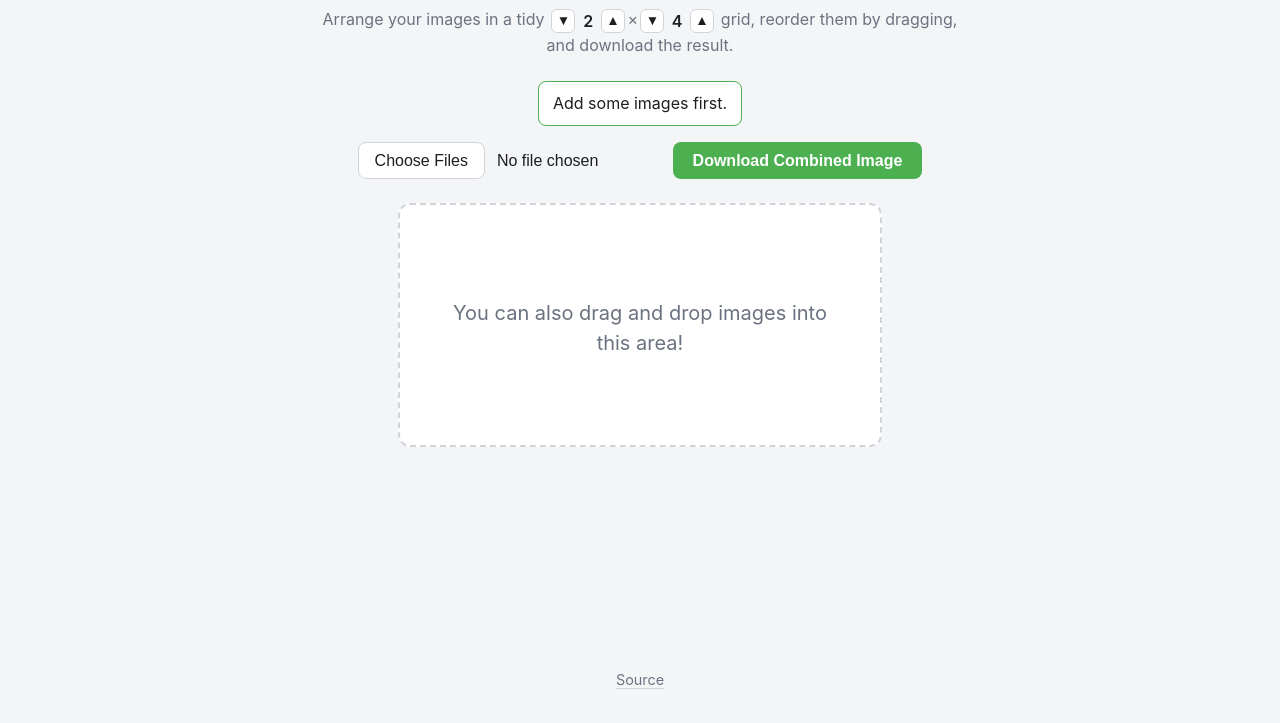
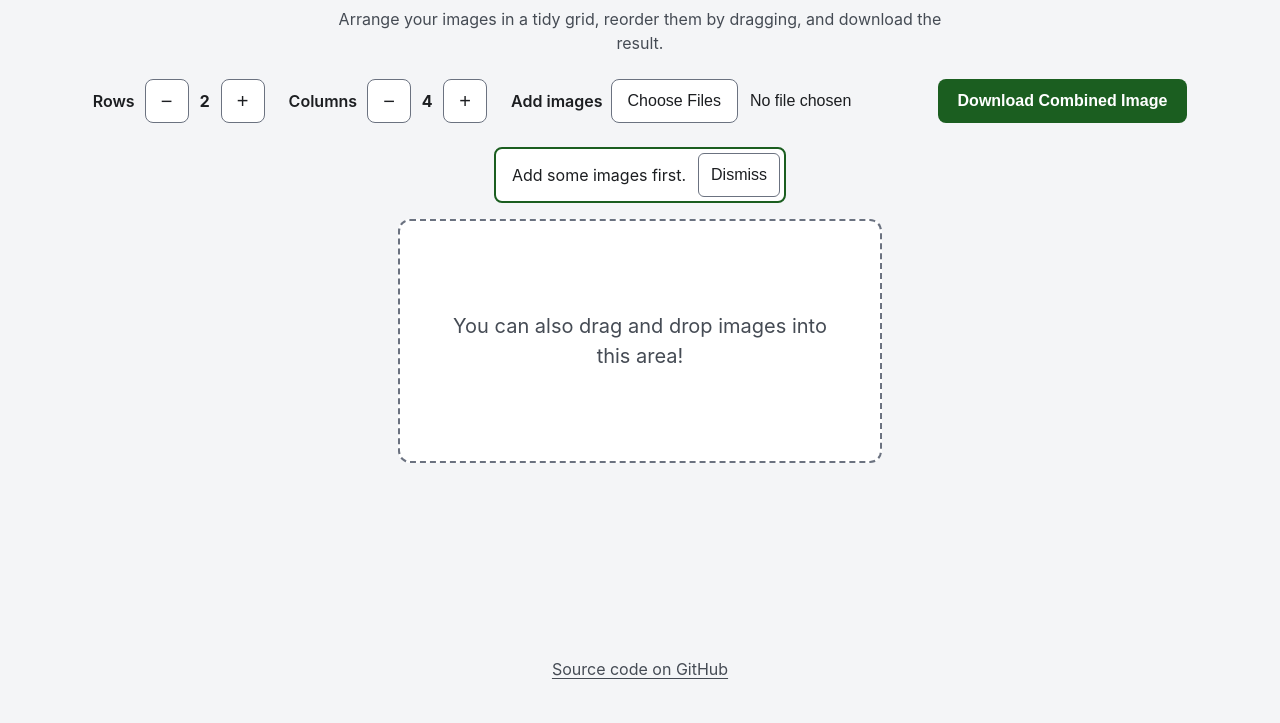
Before and after one commit to toabi/imagegrid, a website with bundled scripts: page public/index.html in a window 1280 px wide. Both pictures are taken after a click on the button "Download Combined Image". Shown: the part 77-800 px from the top of the page. Built offline with nearby package versions, Linux system fonts and the light colour scheme.

Commit message:
a11y: WCAG AAA contrast, focus, target size and timing (round 1)
- New colour tokens: text and button labels reach >= 7:1 and borders,
  focus ring and drop-zone outline >= 3:1 in light and dark mode
  (the download button was 2.8:1).
- One 3px focus ring for every control.
- Grid steppers move out of the sentence into a labelled toolbar with
  44x44 px buttons; they use aria-disabled at their limits so focus
  isn't lost. The file input gets a visible label; the footer link a
  44 px target. Preview cells never shrink below 44 px (the canvas
  scrolls in its own box instead).
- Notices stay until dismissed or replaced (no timeout) and are
  announced through an always-present live region; grid size changes
  and export progress are announced too.
- The download button stays focusable while exporting.
- Transitions only run without prefers-reduced-motion.
- Layout wraps at 320 px without horizontal page scrolling.

Co-Authored-By: Claude Opus 5.5 <noreply@anthropic.com>
Claude-Session: https://claude.ai/code/session_01AT2hgYpQMfNy2Y9z92JGHQ

```diff
--- a/public/index.html
+++ b/public/index.html
@@ -5,14 +5,24 @@
     <meta name="viewport" content="width=device-width, initial-scale=1.0">
     <title>Image Grid</title>
     <style>
+        /*
+         * Colour tokens. Pairs are chosen for WCAG AAA: text and button labels
+         * reach at least 7:1 against their background, and borders, focus
+         * rings and the drop-zone outline at least 3:1 (checked in both themes).
+         */
         :root {
+            color-scheme: light dark;
             --bg: #f4f5f7;
             --surface: #ffffff;
             --text: #1c1e21;
-            --muted: #6b7280;
-            --accent: #4caf50;
-            --accent-hover: #3d9140;
-            --border: #d1d5db;
+            --muted: #454b54;
+            --border: #6b7280;
+            --accent: #1b5e20;
+            --focus: #1d4ed8;
+            --button-bg: #1b5e20;
+            --button-bg-hover: #134517;
+            --button-fg: #ffffff;
+            --target-size: 44px;
         }
 
         @media (prefers-color-scheme: dark) {
@@ -20,10 +30,13 @@
                 --bg: #16181c;
                 --surface: #22262c;
                 --text: #e6e8eb;
-                --muted: #9aa0a6;
-                --accent: #4caf50;
-                --accent-hover: #5cbf60;
-                --border: #3a3f46;
+                --muted: #c3c8cf;
+                --border: #8a919c;
+                --accent: #81c784;
+                --focus: #93c5fd;
+                --button-bg: #a5d6a7;
+                --button-bg-hover: #c8e6c9;
+                --button-fg: #0b1f0c;
             }
         }
 
@@ -45,6 +58,12 @@
             min-height: 100vh;
         }
 
+        /* One clearly visible focus ring for every focusable control. */
+        :focus-visible {
+            outline: 3px solid var(--focus);
+            outline-offset: 2px;
+        }
+
         header {
             text-align: center;
             max-width: 640px;
@@ -63,60 +82,78 @@
             font-size: 1rem;
         }
 
-        .stepper {
-            display: inline-flex;
-            align-items: center;
-            gap: 0.25rem;
-            margin: 0 0.15rem;
-            vertical-align: middle;
-        }
-
-        .stepper button {
-            width: 1.5rem;
-            height: 1.5rem;
-            padding: 0;
-            line-height: 1;
-            font-size: 0.85rem;
-            color: var(--text);
-            background-color: var(--surface);
-            border: 1px solid var(--border);
-            border-radius: 6px;
-            cursor: pointer;
-            transition: background-color 0.2s ease, border-color 0.2s ease;
-        }
-
-        .stepper button:hover:not(:disabled) {
-            border-color: var(--accent);
-        }
-
-        .stepper button:disabled {
-            opacity: 0.4;
-            cursor: default;
-        }
-
-        .stepper .stepper-value {
-            min-width: 1.1rem;
-            text-align: center;
-            font-weight: 600;
-            color: var(--text);
-        }
-
         #toolbar-container {
             display: flex;
             flex-wrap: wrap;
             justify-content: center;
             align-items: center;
-            gap: 0.75rem;
+            gap: 0.75rem 1.5rem;
             margin: 0 0 1.5rem;
         }
 
+        .stepper {
+            display: inline-flex;
+            align-items: center;
+            gap: 0.375rem;
+        }
+
+        .stepper-label {
+            margin-right: 0.25rem;
+            font-weight: 600;
+        }
+
+        .stepper button {
+            width: var(--target-size);
+            height: var(--target-size);
+            padding: 0;
+            font-size: 1.25rem;
+            line-height: 1;
+            color: var(--text);
+            background-color: var(--surface);
+            border: 1px solid var(--border);
+            border-radius: 8px;
+            cursor: pointer;
+        }
+
+        .stepper button:hover:not([aria-disabled="true"]) {
+            border-color: var(--accent);
+        }
+
+        /* Kept focusable (aria-disabled, not disabled) so keyboard focus isn't
+           lost when a limit is reached; inactive controls are exempt from
+           contrast requirements. */
+        .stepper button[aria-disabled="true"] {
+            opacity: 0.45;
+            cursor: default;
+        }
+
+        .stepper-value {
+            min-width: 1.25rem;
+            text-align: center;
+            font-weight: 700;
+            font-variant-numeric: tabular-nums;
+        }
+
+        .file-field {
+            display: inline-flex;
+            flex-wrap: wrap;
+            justify-content: center;
+            align-items: center;
+            gap: 0.5rem;
+            max-width: 100%;
+            font-weight: 600;
+        }
+
         #fileInput {
+            max-width: 100%;
             font-size: 1rem;
+            font-weight: 400;
             color: var(--text);
         }
 
         #fileInput::file-selector-button {
-            padding: 0.55rem 1rem;
+            min-height: var(--target-size);
+            padding: 0.5rem 1rem;
             margin-right: 0.75rem;
             font-size: 1rem;
             color: var(--text);
@@ -124,7 +161,6 @@
             border: 1px solid var(--border);
             border-radius: 8px;
             cursor: pointer;
-            transition: background-color 0.2s ease, border-color 0.2s ease;
         }
 
         #fileInput::file-selector-button:hover {
@@ -132,33 +168,80 @@
         }
 
         #downloadBtn {
-            padding: 0.6rem 1.25rem;
+            min-height: var(--target-size);
+            padding: 0.5rem 1.25rem;
             font-size: 1rem;
             font-weight: 600;
-            color: #ffffff;
-            background-color: var(--accent);
+            color: var(--button-fg);
+            background-color: var(--button-bg);
             border: none;
             border-radius: 8px;
             cursor: pointer;
-            transition: background-color 0.2s ease, transform 0.05s ease;
         }
 
-        #downloadBtn:hover {
-            background-color: var(--accent-hover);
+        #downloadBtn:hover:not([aria-disabled="true"]) {
+            background-color: var(--button-bg-hover);
         }
 
-        #downloadBtn:focus-visible {
-            outline: 2px solid var(--accent);
-            outline-offset: 2px;
+        #downloadBtn[aria-disabled="true"] {
+            opacity: 0.6;
+            cursor: progress;
         }
 
-        #downloadBtn:active {
-            transform: translateY(1px);
+        #notice {
+            display: flex;
+            align-items: center;
+            gap: 0.75rem;
+            max-width: 640px;
+            margin: 0 0 1rem;
+            padding: 0.25rem 0.25rem 0.25rem 1rem;
+            border: 2px solid var(--accent);
+            border-radius: 8px;
+            background-color: var(--surface);
+            color: var(--text);
+        }
+
+        #noticeText {
+            margin: 0;
+        }
+
+        #noticeClose {
+            flex: none;
+            min-width: var(--target-size);
+            min-height: var(--target-size);
+            padding: 0 0.75rem;
+            font-size: 1rem;
+            color: var(--text);
+            background-color: transparent;
+            border: 1px solid var(--border);
+            border-radius: 6px;
+            cursor: pointer;
+        }
+
+        /* Screen-reader-only text (e.g. the live region for announcements). */
+        .visually-hidden {
+            position: absolute;
+            width: 1px;
+            height: 1px;
+            margin: -1px;
+            padding: 0;
+            overflow: hidden;
+            clip: rect(0 0 0 0);
+            white-space: nowrap;
+            border: 0;
+        }
+
+        [hidden] {
+            display: none !important;
         }
 
         #canvas-container {
             position: relative;
             display: inline-block;
+            /* Cells never shrink below the target size, so a very wide grid
+               on a small screen scrolls inside this box instead of the page. */
+            max-width: 100%;
+            overflow-x: auto;
             margin: 0 0 1.5rem;
         }
 
@@ -174,29 +257,13 @@
             pointer-events: none;
         }
 
-        #notice {
-            max-width: 640px;
-            margin: 0 0 1rem;
-            padding: 0.6rem 0.9rem;
-            border: 1px solid var(--accent);
-            border-radius: 8px;
-            background-color: var(--surface);
-            color: var(--text);
-            text-align: center;
-        }
-
-        [hidden] {
-            display: none !important;
-        }
-
         #canvas {
             /* The canvas' CSS size is set from JS to exactly the grid size. */
             box-sizing: content-box;
+            display: block;
             border: 2px dashed var(--border);
             border-radius: 12px;
             background-color: var(--surface);
-            transition: border-color 0.3s ease;
-            cursor: pointer;
         }
 
         #canvas.dragging {
@@ -205,53 +272,74 @@
 
         #canvas.drag-over {
             border-color: var(--accent);
+            border-style: solid;
         }
 
         footer {
             margin-top: auto;
             padding-top: 1rem;
             color: var(--muted);
-            font-size: 0.9rem;
+            font-size: 1rem;
         }
 
         footer a {
+            display: inline-block;
+            min-height: var(--target-size);
+            padding: 0.6rem 0.5rem;
             color: var(--muted);
-            text-decoration: none;
-            border-bottom: 1px solid var(--border);
-            transition: color 0.2s ease, border-color 0.2s ease;
+            text-decoration: underline;
+            text-underline-offset: 0.2em;
         }
 
         footer a:hover {
-            color: var(--accent);
-            border-color: var(--accent);
+            color: var(--text);
+        }
+
+        @media (prefers-reduced-motion: no-preference) {
+            .stepper button,
+            #fileInput::file-selector-button,
+            #downloadBtn,
+            #canvas {
+                transition: background-color 0.2s ease, border-color 0.2s ease;
+            }
         }
     </style>
 </head>
 <body>
 <header>
     <h1>Image Grid</h1>
-    <p>Arrange your images in a tidy
-        <span class="stepper">
-            <button id="rowsDec" type="button" aria-label="Decrease rows">&#9660;</button>
-            <span id="rowsValue" class="stepper-value" aria-live="polite"></span>
-            <button id="rowsInc" type="button" aria-label="Increase rows">&#9650;</button>
-        </span>&times;<span class="stepper">
-            <button id="colsDec" type="button" aria-label="Decrease columns">&#9660;</button>
-            <span id="colsValue" class="stepper-value" aria-live="polite"></span>
-            <button id="colsInc" type="button" aria-label="Increase columns">&#9650;</button>
-        </span> grid, reorder them by dragging, and download the result.</p>
+    <p>Arrange your images in a tidy grid, reorder them by dragging, and download the result.</p>
 </header>
-<div id="notice" role="status" hidden></div>
 <div id="toolbar-container">
-    <input type="file" id="fileInput" multiple accept="image/*">
-    <button id="downloadBtn">Download Combined Image</button>
+    <div class="stepper" role="group" aria-labelledby="rowsLabel">
+        <span id="rowsLabel" class="stepper-label">Rows</span>
+        <button id="rowsDec" type="button" aria-label="Fewer rows">&minus;</button>
+        <span id="rowsValue" class="stepper-value"></span>
+        <button id="rowsInc" type="button" aria-label="More rows">+</button>
+    </div>
+    <div class="stepper" role="group" aria-labelledby="colsLabel">
+        <span id="colsLabel" class="stepper-label">Columns</span>
+        <button id="colsDec" type="button" aria-label="Fewer columns">&minus;</button>
+        <span id="colsValue" class="stepper-value"></span>
+        <button id="colsInc" type="button" aria-label="More columns">+</button>
+    </div>
+    <label class="file-field" for="fileInput">Add images
+        <input type="file" id="fileInput" multiple accept="image/*">
+    </label>
+    <button id="downloadBtn" type="button">Download Combined Image</button>
 </div>
+<div id="notice" hidden>
+    <p id="noticeText"></p>
+    <button id="noticeClose" type="button">Dismiss</button>
+</div>
+<!-- Announcements for screen readers; always present so changes are read out. -->
+<div id="announcer" class="visually-hidden" role="status"></div>
 <div id="canvas-container">
     <div id="message-container">You can also drag and drop images into this area!</div>
     <canvas id="canvas" role="img" aria-label="Image grid preview. Drop images here; drag an image onto another to swap them."></canvas>
 </div>
 <footer>
-    <a href="https://github.com/toabi/imagegrid">Source</a>
+    <a href="https://github.com/toabi/imagegrid">Source code on GitHub</a>
 </footer>
 <script type="module" src="main.js"></script>
 </body>
--- a/public/layout.js
+++ b/public/layout.js
@@ -48,20 +48,26 @@ export function fitRect(srcWidth, srcHeight, box) {
 
 // Cell size for the on-screen preview. Cells take the aspect ratio of the
 // largest image dimensions and are scaled down (never up) to fit the space.
-// With no content, a fixed placeholder cell size is used.
-export function previewCellSize({ content, rows, cols, maxWidth, maxHeight, emptyCell = 120 }) {
+// With no content, a fixed placeholder cell size is used. Either way the
+// shorter side never drops below `minCell`, so every cell stays a usable
+// touch target (the canvas then scrolls instead).
+export function previewCellSize({ content, rows, cols, maxWidth, maxHeight, emptyCell = 120, minCell = 0 }) {
+    let size;
     if (!content || content.width === 0 || content.height === 0) {
-        return {
+        size = {
             width: Math.min(emptyCell, maxWidth / cols),
             height: Math.min(emptyCell, maxHeight / rows)
         };
+    } else {
+        const scale = Math.min(
+            maxWidth / (content.width * cols),
+            maxHeight / (content.height * rows),
+            1
+        );
+        size = { width: content.width * scale, height: content.height * scale };
     }
-    const scale = Math.min(
-        maxWidth / (content.width * cols),
-        maxHeight / (content.height * rows),
-        1
-    );
-    return { width: content.width * scale, height: content.height * scale };
+    const grow = Math.max(1, minCell / Math.min(size.width, size.height));
+    return { width: size.width * grow, height: size.height * grow };
 }
 
 // Index of the cell containing (x, y), clamped to the grid so points outside
--- a/public/main.js
+++ b/public/main.js
@@ -15,6 +15,9 @@ const fileInput = document.getElementById('fileInput');
 const downloadBtn = document.getElementById('downloadBtn');
 const emptyMessage = document.getElementById('message-container');
 const notice = document.getElementById('notice');
+const noticeText = document.getElementById('noticeText');
+const noticeClose = document.getElementById('noticeClose');
+const announcer = document.getElementById('announcer');
 const steppers = {
     rowsValue: document.getElementById('rowsValue'),
     colsValue: document.getElementById('colsValue'),
@@ -27,6 +30,9 @@ const steppers = {
 // Share of the viewport the preview canvas may use.
 const VIEWPORT_WIDTH_SHARE = 0.9;
 const VIEWPORT_HEIGHT_SHARE = 0.8;
+// Smallest cell edge in CSS pixels, so each cell is a usable touch target
+// (WCAG 2.5.5); matches --target-size in index.html.
+const MIN_CELL_SIZE = 44;
 
 const state = model.createState();
 
@@ -57,7 +63,8 @@ function computePreviewGrid() {
         rows: state.rows,
         cols: state.cols,
         maxWidth: available.width,
-        maxHeight: available.height
+        maxHeight: available.height,
+        minCell: MIN_CELL_SIZE
     });
     return { rows: state.rows, cols: state.cols, cellWidth: cell.width, cellHeight: cell.height };
 }
@@ -95,19 +102,32 @@ function draw() {
 function renderSteppers() {
     steppers.rowsValue.textContent = state.rows;
     steppers.colsValue.textContent = state.cols;
-    steppers.rowsDec.disabled = state.rows <= GRID_MIN;
-    steppers.rowsInc.disabled = state.rows >= GRID_MAX;
-    steppers.colsDec.disabled = state.cols <= GRID_MIN;
-    steppers.colsInc.disabled = state.cols >= GRID_MAX;
+    // aria-disabled instead of disabled, so focus stays on a button that just
+    // reached its limit; pressing it again is a no-op because sizes are clamped.
+    steppers.rowsDec.setAttribute('aria-disabled', state.rows <= GRID_MIN);
+    steppers.rowsInc.setAttribute('aria-disabled', state.rows >= GRID_MAX);
+    steppers.colsDec.setAttribute('aria-disabled', state.cols <= GRID_MIN);
+    steppers.colsInc.setAttribute('aria-disabled', state.cols >= GRID_MAX);
 }
 
-let noticeTimer;
+const plural = (n, word) => `${n} ${word}${n === 1 ? '' : 's'}`;
+
+// Reads `message` out to screen readers without showing anything.
+function announce(message) {
+    // Clearing first makes a repeated identical message be announced again.
+    announcer.textContent = '';
+    requestAnimationFrame(() => { announcer.textContent = message; });
+}
+
+// Shows a message until the user dismisses it or a new one replaces it
+// (no timeout, so there is always enough time to read it) and announces it.
 function showNotice(message) {
-    notice.textContent = message;
+    noticeText.textContent = message;
     notice.hidden = false;
-    clearTimeout(noticeTimer);
-    noticeTimer = setTimeout(() => { notice.hidden = true; }, 5000);
+    announce(message);
 }
+
+noticeClose.addEventListener('click', () => { notice.hidden = true; });
 
 const capacityMessage = () => `Please upload a total of up to ${model.capacity(state)} images.`;
 
@@ -116,6 +136,7 @@ const capacityMessage = () => `Please upload a total of up to ${model.capacity(s
 function changeGridSize(rows, cols) {
     model.setGridSize(state, rows, cols);
     render();
+    announce(`Grid: ${plural(state.rows, 'row')} by ${plural(state.cols, 'column')}.`);
 }
 
 // Loads run in parallel but are applied in the order they were started, so the
@@ -154,12 +175,16 @@ function applyLoadedImages({ loaded, failed }, { replace, note }) {
 }
 
 async function downloadCombinedImage() {
+    // aria-disabled instead of disabled while exporting, so keyboard focus
+    // stays on the button.
+    if (downloadBtn.getAttribute('aria-disabled') === 'true') return;
     const visible = model.visibleImages(state);
     if (visible.length === 0) {
         showNotice('Add some images first.');
         return;
     }
-    downloadBtn.disabled = true;
+    downloadBtn.setAttribute('aria-disabled', 'true');
+    announce('Preparing the combined image…');
     try {
         const result = await renderGridToBlob(visible, state.rows, state.cols);
         if (!result) {
@@ -171,7 +196,7 @@ async function downloadCombinedImage() {
             showNotice('The combined image was scaled down to stay within the browser’s size limit.');
         }
     } finally {
-        downloadBtn.disabled = false;
+        downloadBtn.removeAttribute('aria-disabled');
     }
 }
 
```
Also changed, not shown: tests/layout.test.js (+7 -0 lines).
